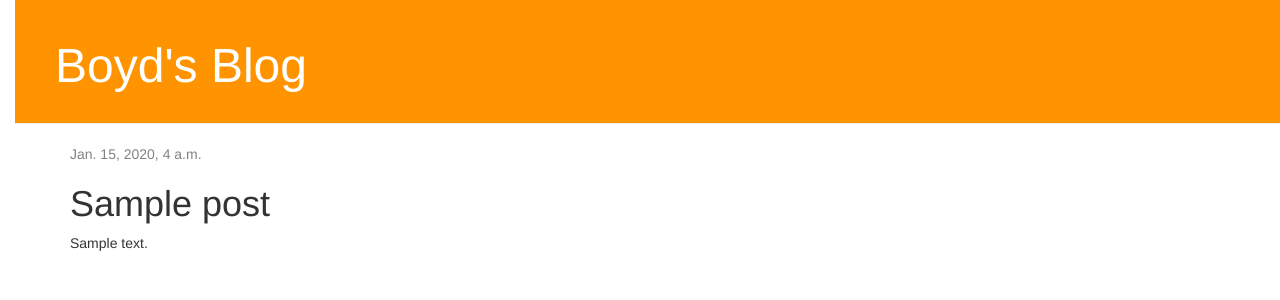
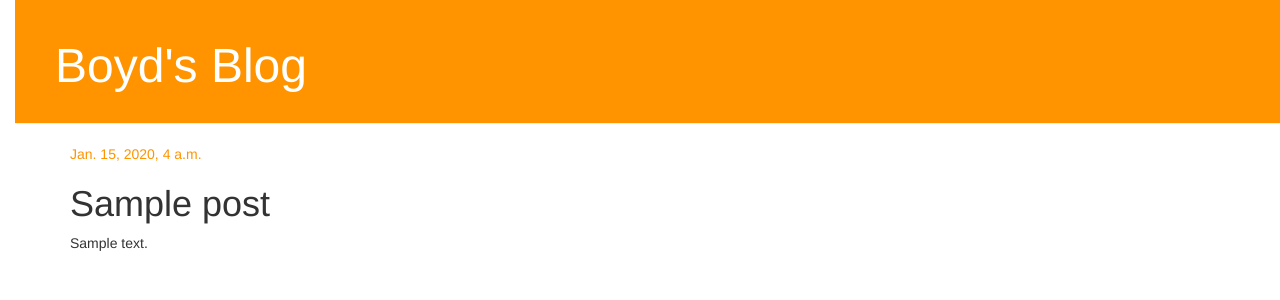
Before and after one commit to BoydVoyd/django-blog, a Django app: page /post/1/ in a window 1280 px wide. Shown: the top 300 px of the page. Run offline with Django 3.2, Linux system fonts and the light colour scheme; tables that the repository leaves empty hold one stand-in row (values such as "Sample post"); some libraries are stand-ins or nearby versions.

Commit message:
tried to change color of date

```diff
--- a/myblog/static/css/myblog.css
+++ b/myblog/static/css/myblog.css
@@ -28,7 +28,7 @@ h1, h2, h3, h4 {
 }
 
 .date {
-    color: #828282;
+    color: #ff9400;
     margin-right: 20px;
 }
 
```
